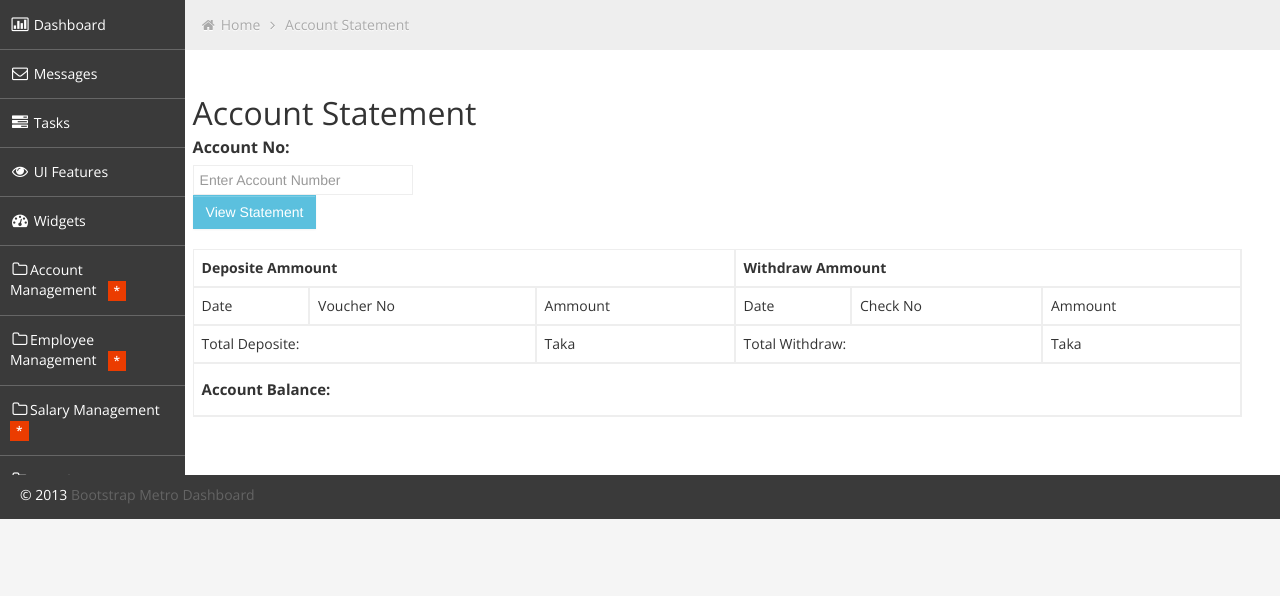
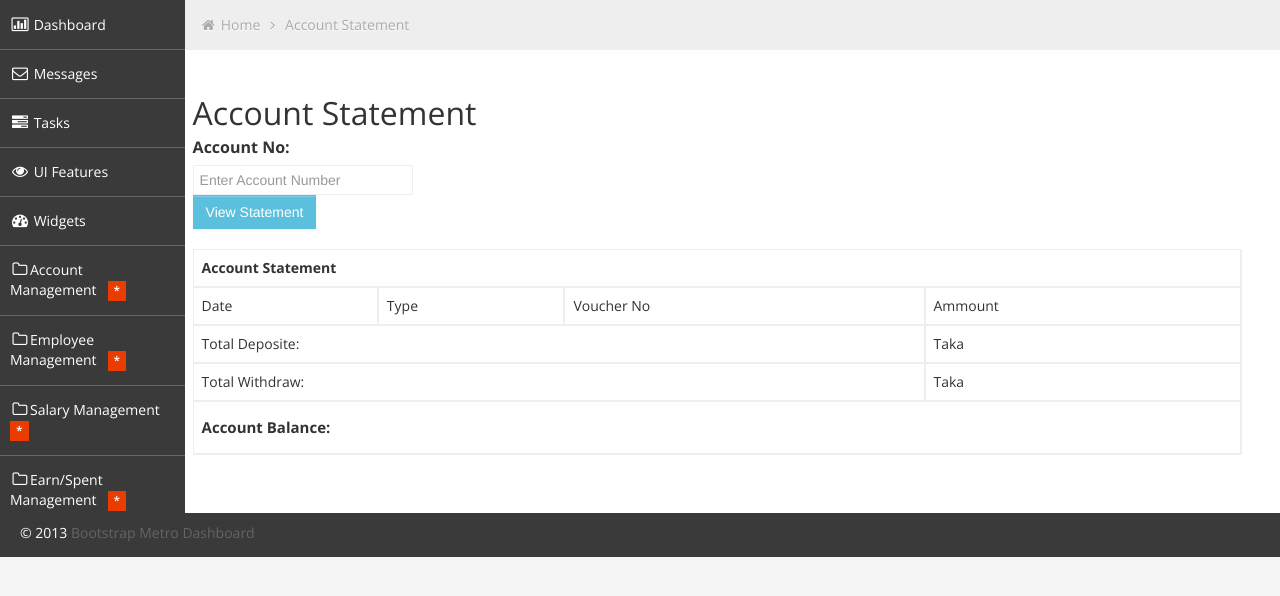
Before and after one commit to CaptainMahabub/mcsl, a PHP site: page /management/account_statement.php in a window 1280 px wide. Shown: the part 41-637 px from the top of the page. Run offline with PHP 8.4, Linux system fonts and the light colour scheme; data comes from the database, SQL or seed files in the repository; data that the repository does not hold is empty.

Commit message:
account_statement.php updated

```diff
--- a/management/account_statement.php
+++ b/management/account_statement.php
@@ -419,16 +419,14 @@ require('db_config.php');
 
  <table border="2" class="table table-responsive table-bordered bootstrap-datatable datatable">
   <thead>
- <th colspan="3">Deposite Ammount</th>
-      <th colspan="3">Withdraw Ammount</th>
+ <th colspan="4">Account Statement</th>
     </tr>
     <tr>
       <td>Date</td>
+	  <td>Type</>
       <td>Voucher No</td>
       <td>Ammount</td>
-      <td>Date</td>
-      <td>Check No</td>
-      <td>Ammount</td>
+
     </tr>
  </thead>
 
@@ -439,23 +437,24 @@ require('db_config.php');
  ?>
 	 <tr>
       <td><?php echo $data['deposite_date']?></td>
+	   <td><?php echo $data['deposit_ammount']?></td>
       <td><?php echo $data['voucher_no']?></td>
       <td><?php echo $data['deposit_ammount']?></td>
-      <td><?php echo $data['withdraw_date']?></td>
-      <td><?php echo $data['check_no']?></td>
-      <td><?php echo $data['withdraw_ammount']?></td>
+
     </tr>
 
     <?php } ?>
 
      <tr>
-      <td colspan="2">Total Deposite:</td>
+      <td colspan="3">Total Deposite:</td>
       <td>Taka</td>
-      <td colspan="2">Total Withdraw:</td>
+	  </tr>
+	  <tr>
+      <td colspan="3">Total Withdraw:</td>
       <td>Taka</td>
     </tr>
     <tr>
-      <td colspan="6"><h3><b>Account Balance:</b><h3></td>
+      <td colspan="4"><h3><b>Account Balance:</b><h3></td>
     </tr>
                  </tbody>
 				 </table>
```
